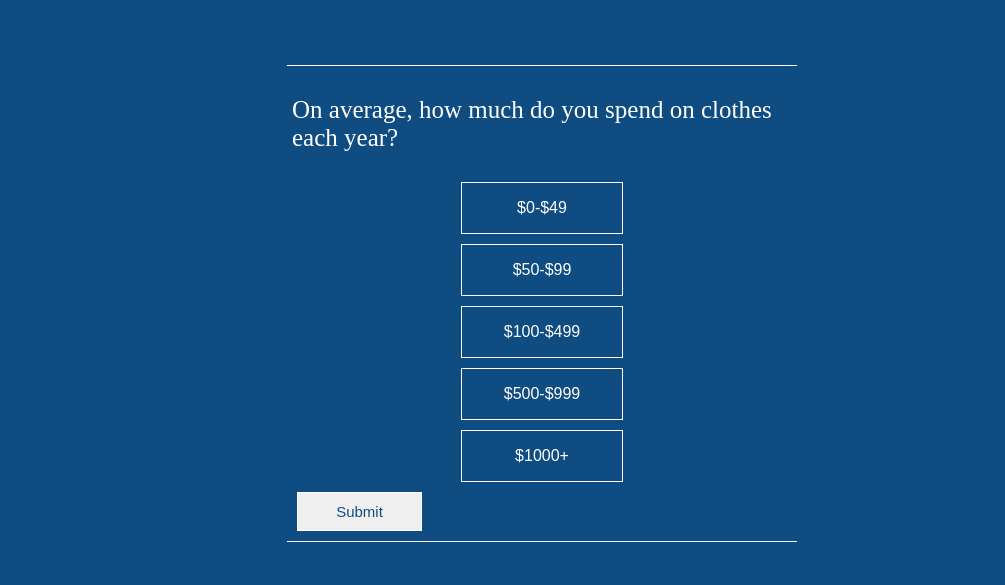
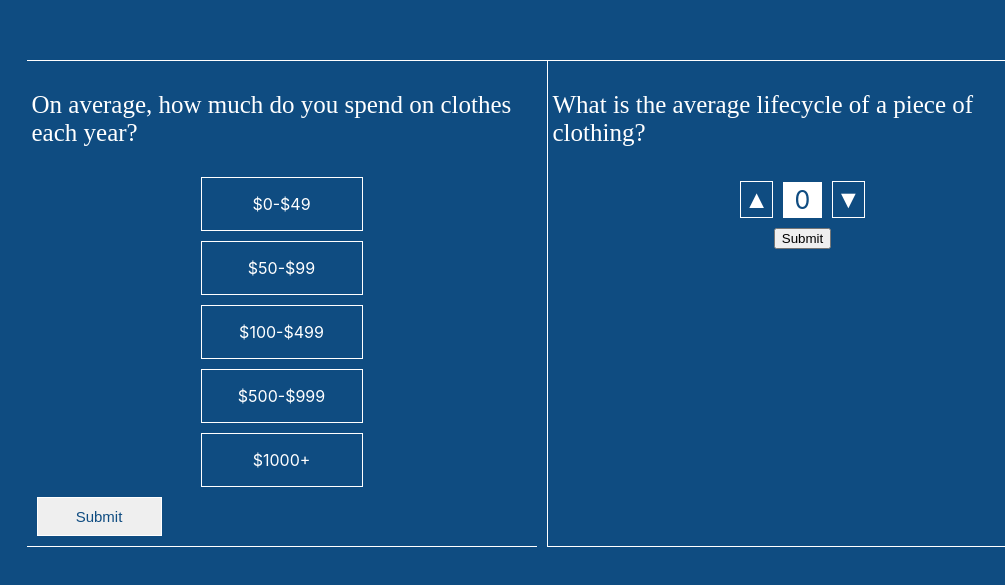
Before and after one commit to JinaZhu/sustainable-fashion, a React (Create React App) app: page /#/survey in a window 1280 px wide. Shown: the part 161-746 px from the top of the page, without its empty margins (98-1103 px from the left). Built offline with nearby package versions, Linux system fonts and the light colour scheme.

Commit message:
create number counter

```diff
--- /dev/null
+++ b/src/Surveys/Lifecycle.js
@@ -0,0 +1,42 @@
+import React, { useState } from "react";
+import {
+  LifecycleContainer,
+  Question,
+  NumberSelector,
+  YearTracker,
+  CounterContainer,
+  CounterNum,
+} from "./styled";
+import up from "../images/up.svg";
+import down from "../images/down.svg";
+
+const Lifecycle = () => {
+  const [counter, setCounter] = useState(0);
+
+  function renderCounter(action) {
+    let currentCounter = counter + action;
+    if (currentCounter === 11) {
+      currentCounter = 1;
+    } else if (currentCounter === -1) {
+      currentCounter = 10;
+    }
+    setCounter(currentCounter);
+  }
+  return (
+    <LifecycleContainer>
+      <Question>What is the average lifecycle of a piece of clothing?</Question>
+      <CounterContainer>
+        <YearTracker onClick={(e) => renderCounter(1)}>
+          ▲{/* <img src={up} alt="up arrow" width="15" /> */}
+        </YearTracker>
+        <CounterNum>{counter}</CounterNum>
+        <YearTracker onClick={(e) => renderCounter(-1)}>
+          ▼{/* <img src={down} alt="up arrow" width="15" /> */}
+        </YearTracker>
+      </CounterContainer>
+      <button>Submit</button>
+    </LifecycleContainer>
+  );
+};
+
+export default Lifecycle;
--- a/src/Surveys/Spending.js
+++ b/src/Surveys/Spending.js
@@ -3,7 +3,6 @@ import {
   SpendingOption,
   SpendingContainer,
   Question,
-  Options,
   SubmitButton,
   ButtonContainer,
 } from "./styled";
@@ -59,7 +58,7 @@ const Spending = () => {
             onClick={() => setSpendingType(option)}
             isActive={checkActive(option)}
           >
-            <Options>{option}</Options>
+            <p>{option}</p>
           </SpendingOption>
         );
       })}
--- a/src/Surveys/index.js
+++ b/src/Surveys/index.js
@@ -1,12 +1,14 @@
 import React from "react";
 import { SurveysPage, SurveyContainer } from "./styled";
 import Spending from "./Spending";
+import Lifecycle from "./Lifecycle";
 
 const Survey = () => {
   return (
     <SurveysPage>
       <SurveyContainer>
         <Spending />
+        <Lifecycle />
       </SurveyContainer>
     </SurveysPage>
   );
--- a/src/Surveys/styled.js
+++ b/src/Surveys/styled.js
@@ -1,4 +1,13 @@
 import styled, { css } from "styled-components";
+
+const FlexDisplay = css`
+  display: flex;
+  align-items: center;
+  justify-content: flex-start;
+  flex-direction: column;
+  width: 500px;
+  padding: 5px;
+`;
 
 export const SurveysPage = styled.div`
   display: flex;
@@ -11,6 +20,7 @@ export const SurveysPage = styled.div`
 export const SurveyContainer = styled.div`
   border-top: 1px solid white;
   margin-top: 10%;
+  display: flex;
 `;
 
 export const Question = styled.p`
@@ -21,17 +31,8 @@ export const Question = styled.p`
 `;
 
 export const SpendingContainer = styled.div`
-  display: flex;
-  align-items: center;
-  justify-content: center;
-  flex-direction: column;
+  ${FlexDisplay}
   border-bottom: 1px solid white;
-  width: 500px;
-  padding: 5px;
-`;
-
-export const Options = styled.p`
-  font-family: "Montserrat", sans-serif;
 `;
 
 export const SpendingOption = styled.div`
@@ -81,3 +82,53 @@ export const ButtonContainer = styled.div`
   align-items: flex-start;
   width: 100%;
 `;
+
+export const LifecycleContainer = styled.div`
+  ${FlexDisplay}
+  border-left: 1px solid white;
+  border-bottom: 1px solid white;
+  margin-left: 10px;
+`;
+
+export const NumberSelector = styled.input`
+  background: white;
+  padding: 10px;
+  border: none;
+  width: 35px;
+  font-family: "Montserrat", sans-serif;
+  outline: none;
+  cursor: pointer;
+  ::-webkit-inner-spin-button{
+    -webkit-appearance: none;
+    margin: 0;
+`;
+
+export const YearTracker = styled.button`
+  background: transparent;
+  color: white;
+  border: 1px solid white;
+  font-size: 25px;
+  padding: 3px;
+  outline: none;
+
+  &:hover {
+    background: #f2f2f2;
+    color: #0f4c81;
+    box-shadow: 0 0 10px #f2f2f2, 0 0 40px #f2f2f2, 0 0 80px #f2f2f2;
+  }
+`;
+
+export const CounterContainer = styled.div`
+  display: flex;
+  align-items: center;
+  justify-content: center;
+`;
+
+export const CounterNum = styled.div`
+  margin: 10px;
+  padding: 3px 7px;
+  background: white;
+  font-size: 25px;
+  width: 25px;
+  color: #0f4c81;
+`;
--- a/src/index.css
+++ b/src/index.css
@@ -1,9 +1,9 @@
 @import url("https://fonts.googleapis.com/css2?family=Gravitas+One&family=Montserrat&display=swap">);
 body {
   margin: 0;
-  font-family: -apple-system, BlinkMacSystemFont, "Segoe UI", "Roboto", "Oxygen",
-    "Ubuntu", "Cantarell", "Fira Sans", "Droid Sans", "Helvetica Neue",
-    sans-serif;
+  font-family: "Montserrat", -apple-system, BlinkMacSystemFont, "Segoe UI",
+    "Roboto", "Oxygen", "Ubuntu", "Cantarell", "Fira Sans", "Droid Sans",
+    "Helvetica Neue", sans-serif;
   -webkit-font-smoothing: antialiased;
   -moz-osx-font-smoothing: grayscale;
 }
```
Also changed, not shown: src/images/down.svg (added), src/images/up.svg (added).
